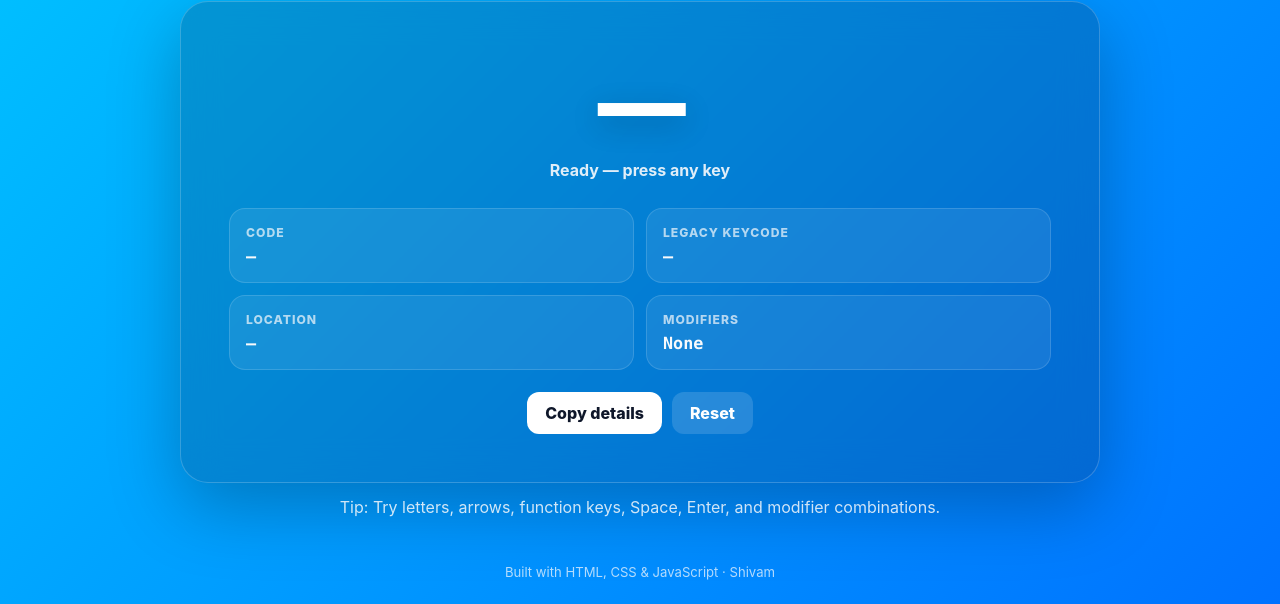
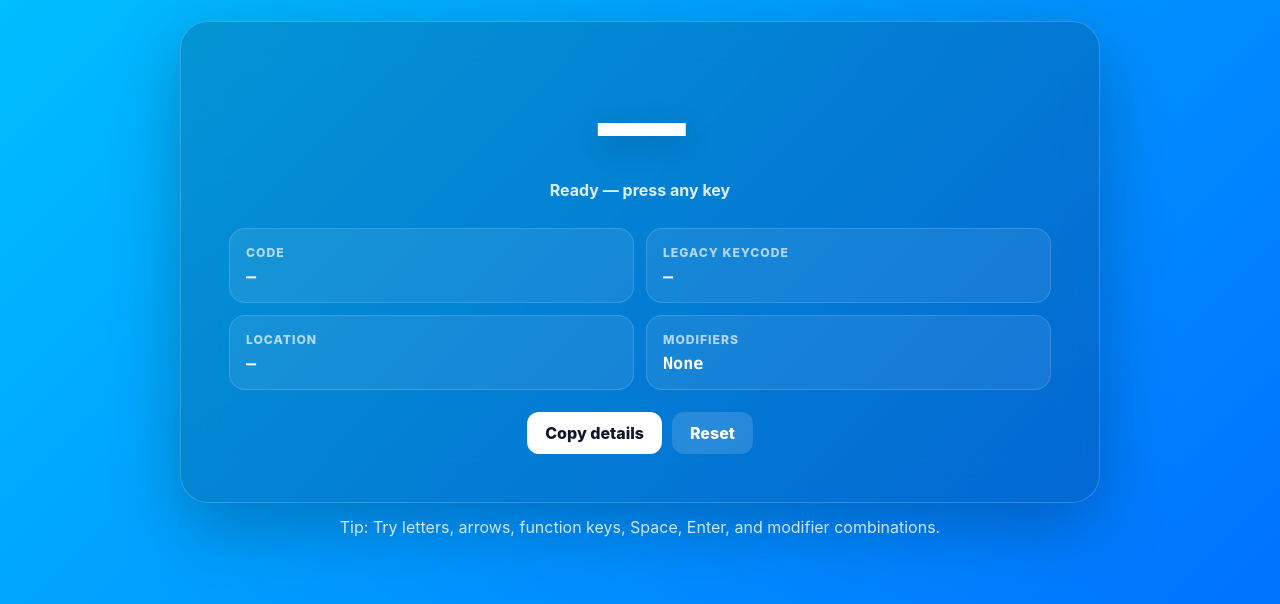
Before and after one commit to shivamsinghrajputtt/Animated-Keycode-Detector, a website: page index.html in a window 1280 px wide. Shown: the part 196-800 px from the top of the page. Drawn offline with Linux system fonts and the light colour scheme.

Commit message:
remove footer branding

```diff
--- a/index.html
+++ b/index.html
@@ -35,7 +35,6 @@
     <p class="hint">Tip: Try letters, arrows, function keys, Space, Enter, and modifier combinations.</p>
   </main>
 
-  <footer>Built with HTML, CSS &amp; JavaScript · Shivam</footer>
   <script src="script.js"></script>
 </body>
 </html>
```
